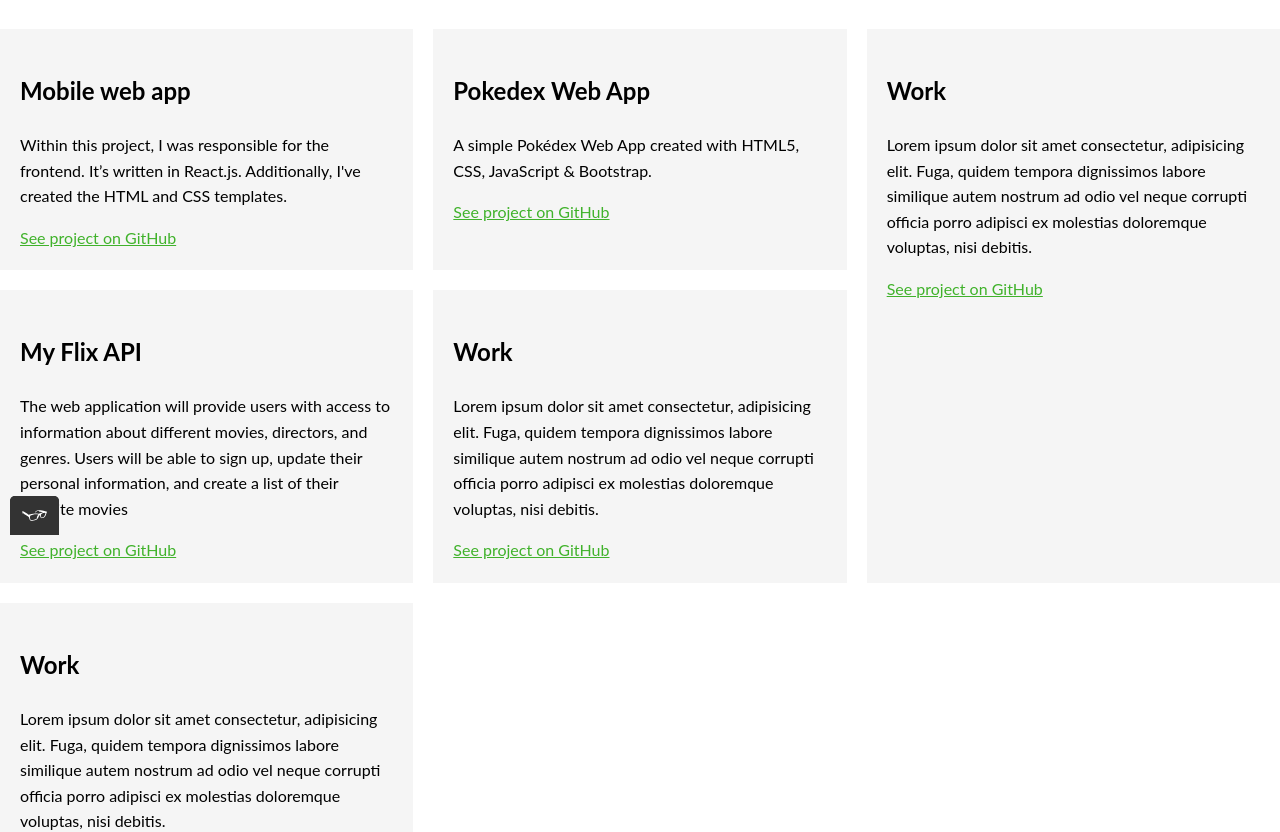
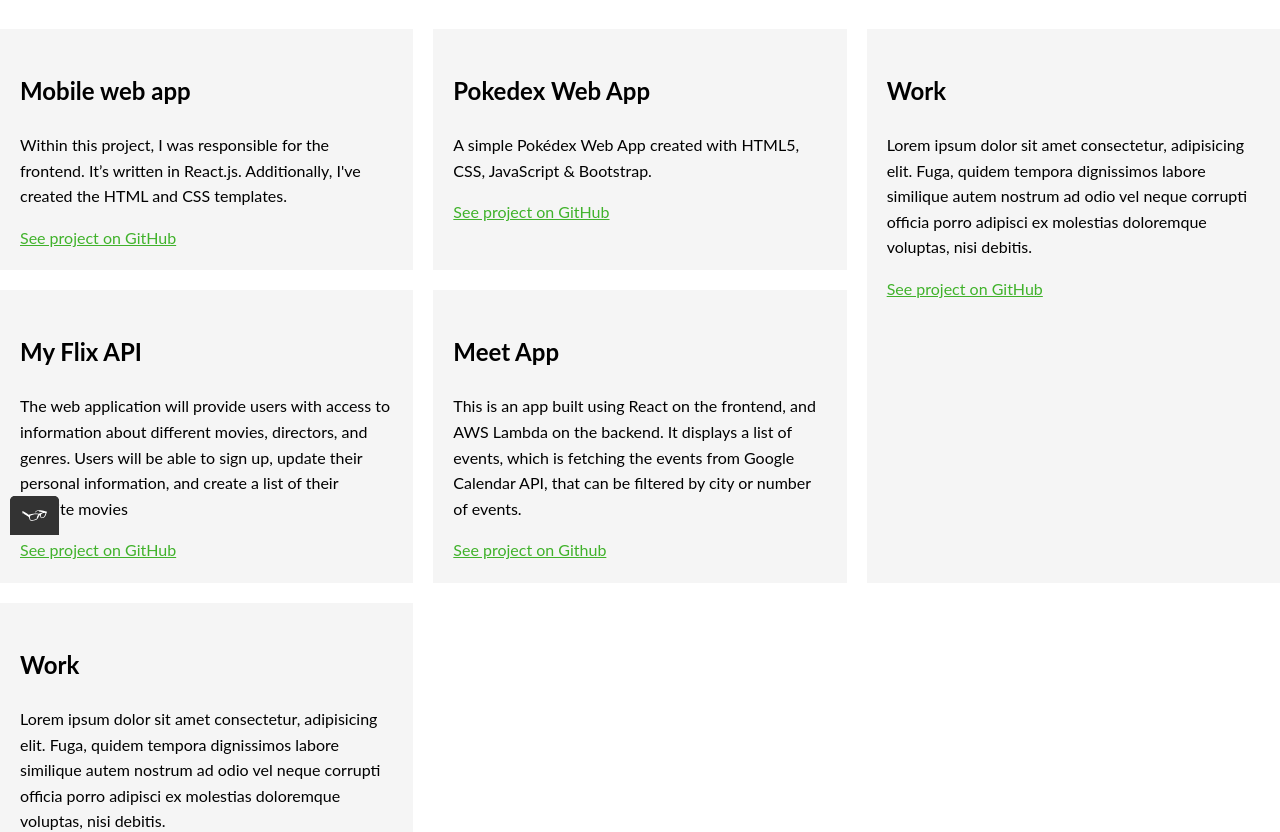
Before and after one commit to vicmpg/Victor.PenaGonzalez.Portfolio, a plain HTML site: page work.html in a window 1280 px wide. Shown: the part 265-1097 px from the top of the page. Drawn offline with nearby package versions, Linux system fonts and the light colour scheme.

Commit message:
Added Meet App

```diff
--- a/work.html
+++ b/work.html
@@ -53,9 +53,9 @@
             <a href="https://github.com/vicmpg/mymovie_api">See project on GitHub</a>
          </div>
          <div class="grid__item">
-            <h2>Work </h2>
-            <p> Lorem ipsum dolor sit amet consectetur, adipisicing elit. Fuga, quidem tempora dignissimos labore similique autem nostrum ad odio vel neque corrupti officia porro adipisci ex molestias doloremque voluptas, nisi debitis.</p>
-            <a href="#">See project on GitHub</a>
+            <h2>Meet App </h2>
+            <p> This is an app built using React on the frontend, and AWS Lambda on the backend. It displays a list of events, which is fetching the events from Google Calendar API, that can be filtered by city or number of events.</p>
+            <a href="https://github.com/vicmpg/meet">See project on Github</a>
          </div>
         <div class="grid__item">
             <h2>Work </h2>
```
